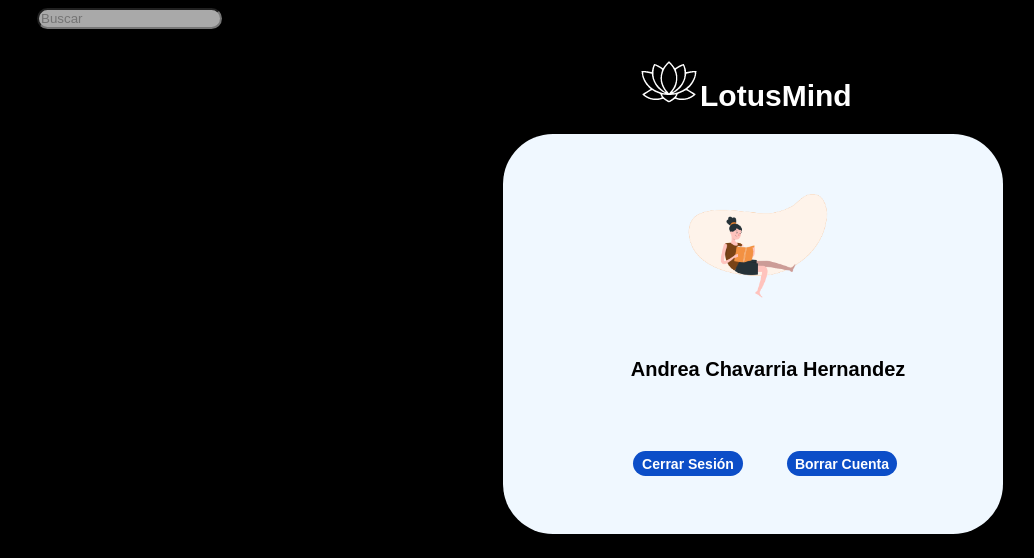
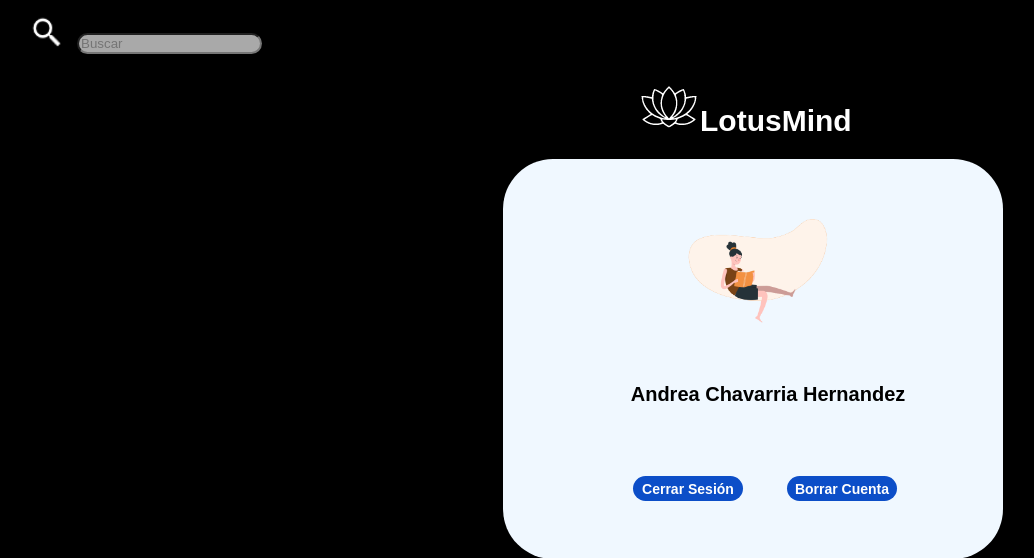
Before and after one commit to jorgeein/LotusMind, a Django app: page /miusuario in a window 1280 px wide. Shown: the top 558 px of the page, without its empty margins (5-1039 px from the left). Run offline with Django 4.2, Linux system fonts and the light colour scheme.

Commit message:
Cambios en las imagenes de usuario

```diff
--- a/LotusMind/Lotus/views.py
+++ b/LotusMind/Lotus/views.py
@@ -1,3 +1,6 @@
 from django.shortcuts import render
 
 # Create your views here.
+
+def paginausuario(request):
+    return render(request, 'frontend/Perfil_Uusario_Lotusmind.html')
--- a/LotusMind/frontend/templates/frontend/Perfil_Usuario_Lotusmind.html
+++ b/LotusMind/frontend/templates/frontend/Perfil_Usuario_Lotusmind.html
@@ -8,7 +8,7 @@
 <body>
 
 <div>
-<img class="buscadorimg" src=""{% static '/frontend/figuras/buscador.png' %}"">
+<img class="buscadorimg" src="{% static '/frontend/figuras/buscador.png' %}">
 <input class="buscador-box" type="text" placeholder="Buscar">
 </div>
 
```
